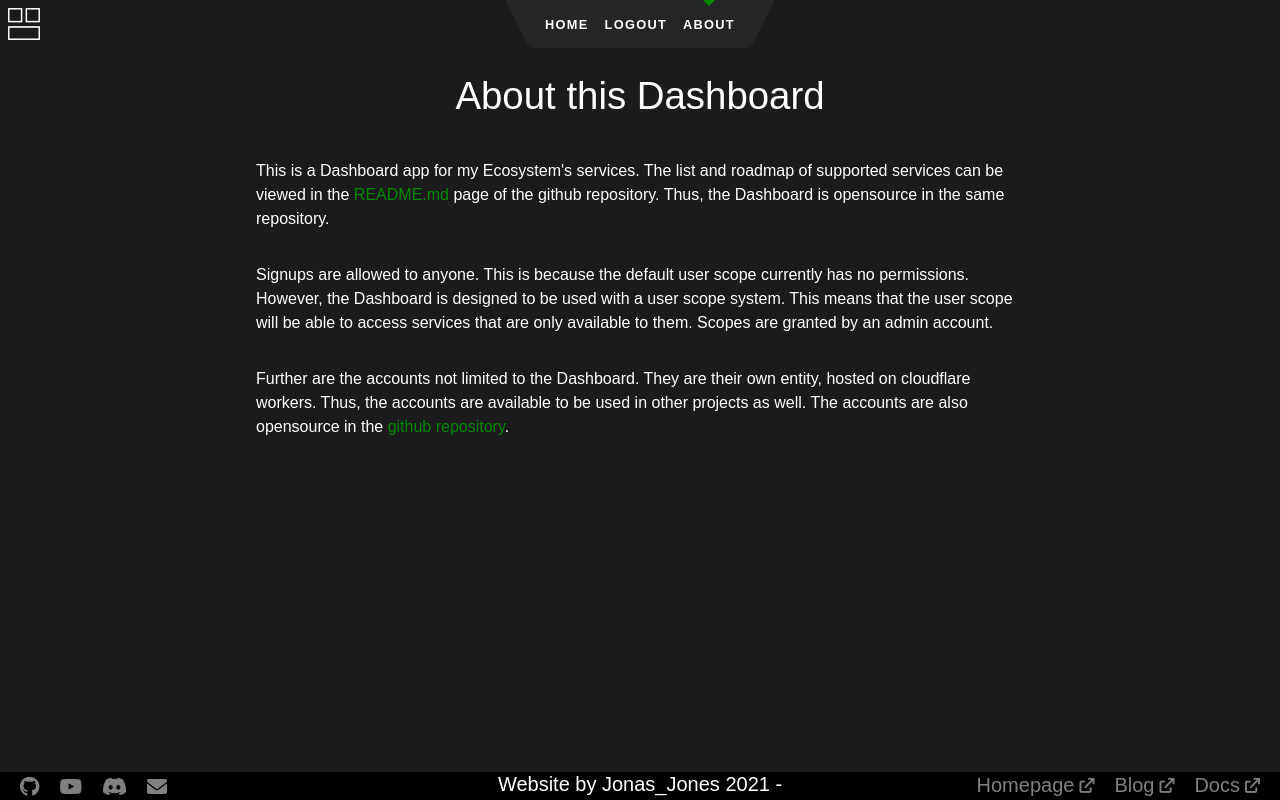
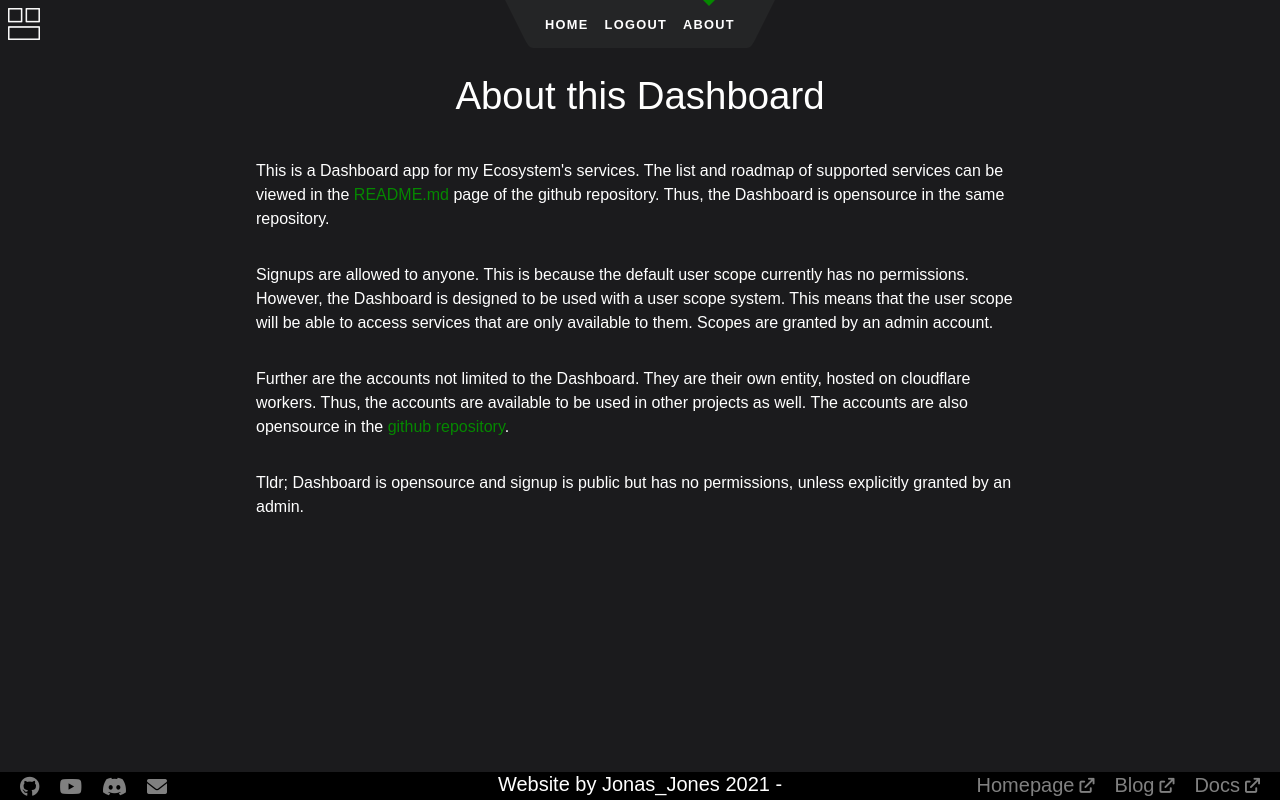
Before and after one commit to JonasunderscoreJones/dash.jonasjones.dev, a SvelteKit app: page /about in a window 1280 px wide. Built offline with nearby package versions, Linux system fonts and the light colour scheme.

Commit message:
added a tldr

```diff
--- a/src/routes/about/+page.svelte
+++ b/src/routes/about/+page.svelte
@@ -24,4 +24,8 @@
 		Thus, the accounts are available to be used in other projects as well. The accounts are also opensource in the
 		<a href="https://github.com/JonasunderscoreJones/accounts.jonasjones.dev/">github repository</a>.
 	</p>
+
+	<p>
+		Tldr; Dashboard is opensource and signup is public but has no permissions, unless explicitly granted by an admin.
+	</p>
 </div>
```
